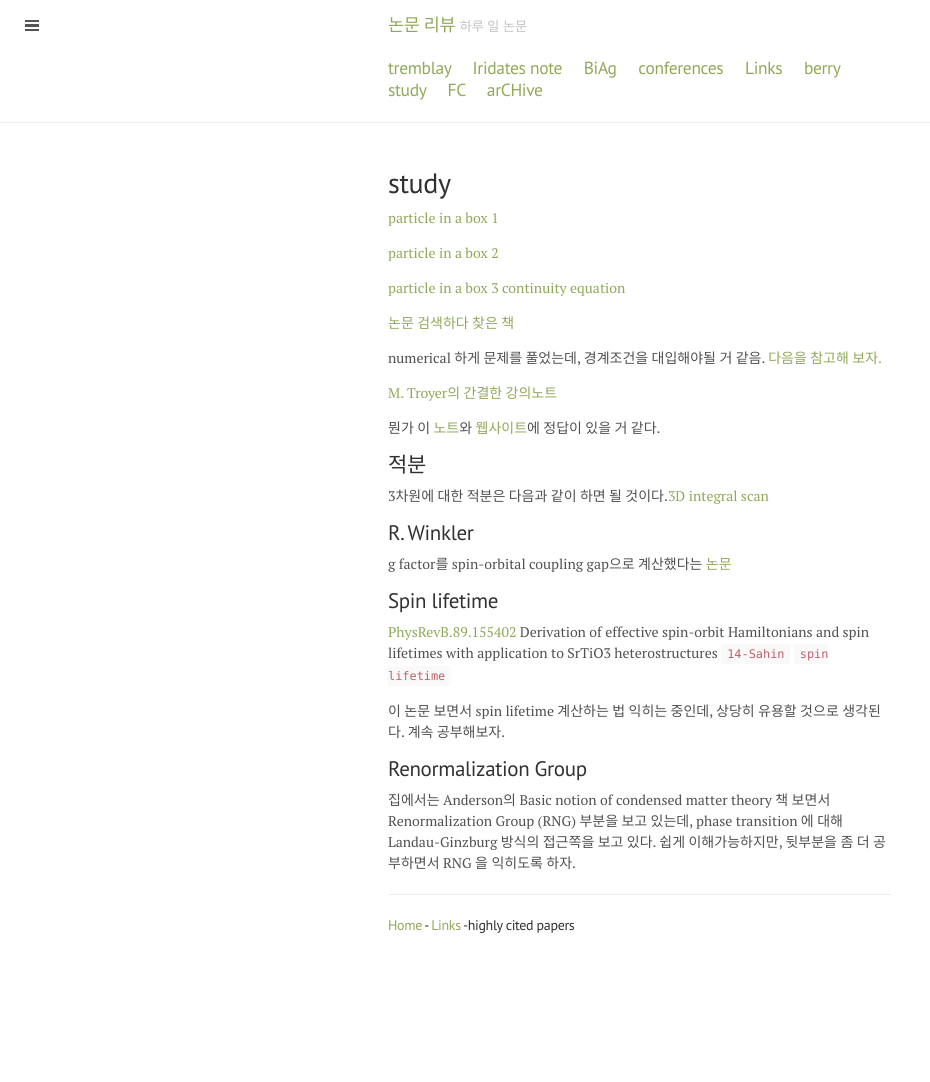
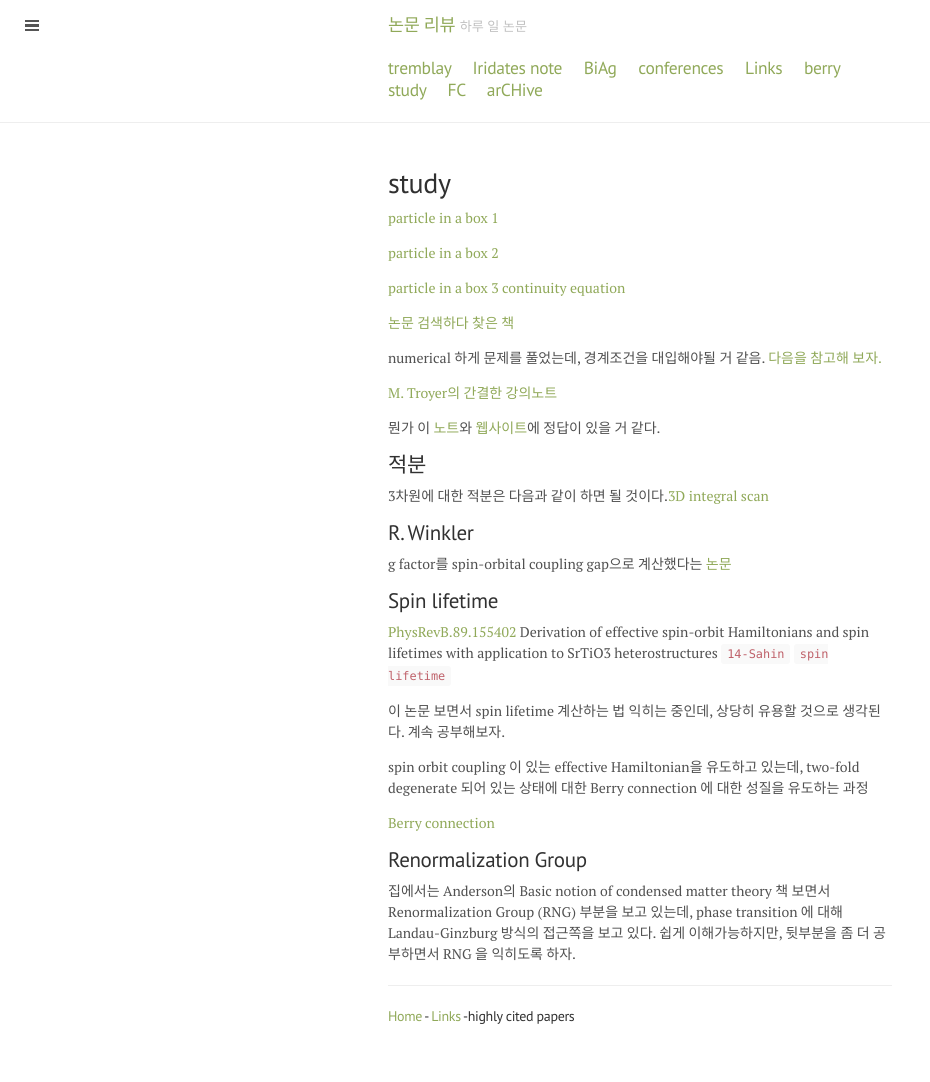
Before and after one commit to qkrwlsghdcjsworlt/work, a Jekyll site: the page built from study.md, in a window 1280 px wide. Shown: the whole page, without its empty margins (0-930 px from the left). Built offline with Jekyll 4.4.1, drawn with Linux system fonts in a browser that asks for light colours; before the commit the page ends 991 px from its top, so only the background shows below that.

Commit message:
“update”

```diff
--- a/study.md
+++ b/study.md
@@ -42,6 +42,11 @@ Spin lifetime
 이 논문 보면서 spin lifetime 계산하는 법 익히는 중인데, 상당히 유용할 것으로 생각된다.
 계속 공부해보자.
 
+spin orbit coupling 이 있는 effective Hamiltonian을 유도하고 있는데, two-fold degenerate 되어 있는 상태에 대한 Berry connection 에 대한 성질을 유도하는 과정
+
+[Berry connection]({{ site.baseurl }}/public/study/spin-lifetime/170222-Berry-connection-degenerate-states.pdf)
+
+
 
 Renormalization Group
 ---
```
Also changed, not shown: 4 other files.
